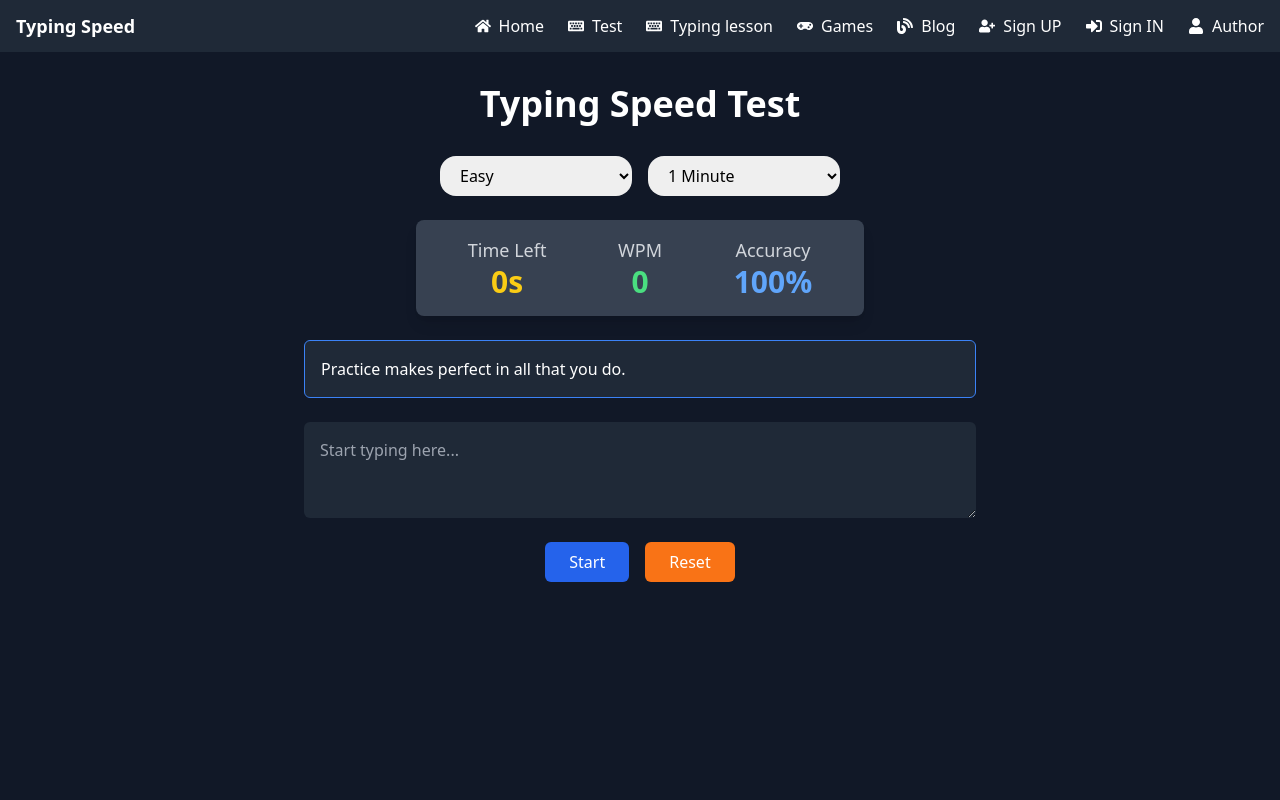
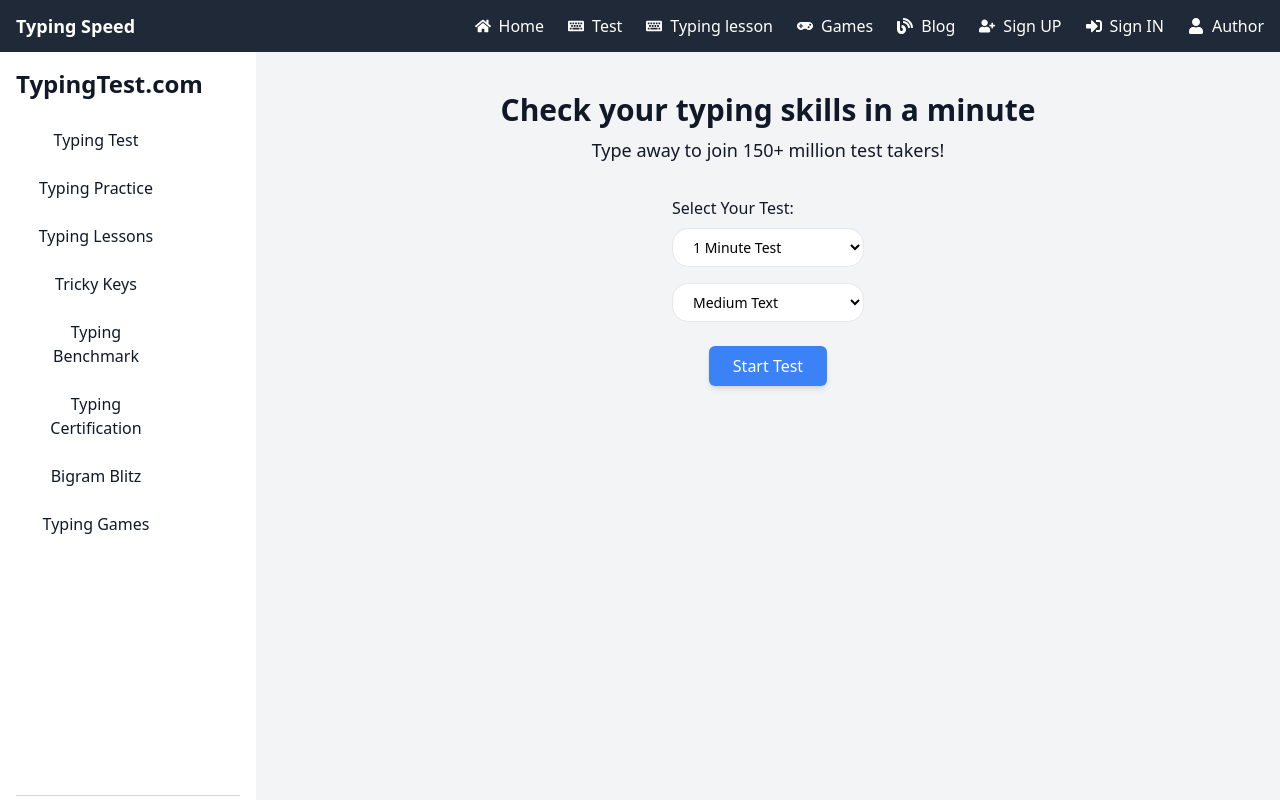
Before and after one commit to Joy-chandra-roy/typing-speed, a React (Vite) app: page / in a window 1280 px wide. Shown: the top 800 px of the page. Built offline with nearby package versions, Linux system fonts and the light colour scheme.

Commit message:
landing page update

```diff
--- a/src/pages/Home/Home/Home.jsx
+++ b/src/pages/Home/Home/Home.jsx
@@ -1,197 +1,86 @@
-import React, { useState, useEffect } from "react";
+import { useState } from "react";
+import { NavLink } from "react-router-dom";
 
-const Home = () => {
-  const [difficulty, setDifficulty] = useState("Easy");
-  const [timeLimit, setTimeLimit] = useState(60); // Default time: 1 minute
-  const [generatedText, setGeneratedText] = useState("");
-  const [inputText, setInputText] = useState("");
-  const [timeLeft, setTimeLeft] = useState(0);
-  const [testStarted, setTestStarted] = useState(false);
-  const [wpm, setWpm] = useState(0);
-  const [accuracy, setAccuracy] = useState(100);
-  const [errors, setErrors] = useState(0);
+const Home= () => {
+  const [darkMode, setDarkMode] = useState(false);
 
-  const sampleTexts = {
-    Easy: [
-      "The quick brown fox jumps over the lazy dog.",
-      "A journey of a thousand miles begins with a single step.",
-      "Practice makes perfect in all that you do.",
-    ],
-    Medium: [
-      "Typing tests help you improve speed and accuracy.",
-      "Programming requires focus, patience, and practice.",
-      "Consistent effort leads to better results in typing.",
-    ],
-    Hard: [
-      "Advanced typing requires focus, practice, and precision.",
-      "Pseudocode often serves as the foundation of logical thinking.",
-      "Debugging is an essential skill for software developers.",
-    ],
-  };
-
-  // Generate random text based on difficulty
-  const getRandomText = () => {
-    const texts = sampleTexts[difficulty];
-    return texts[Math.floor(Math.random() * texts.length)];
-  };
-
-  // Set the text whenever the difficulty changes
-  useEffect(() => {
-    setGeneratedText(getRandomText());
-  }, [difficulty]);
-
-  // Timer functionality
-  useEffect(() => {
-    let timer;
-    if (testStarted && timeLeft > 0) {
-      timer = setTimeout(() => setTimeLeft((prev) => prev - 1), 1000);
-    } else if (timeLeft === 0 && testStarted) {
-      finishTest();
-    }
-    return () => clearTimeout(timer);
-  }, [testStarted, timeLeft]);
-
-  // Start the test
-  const startTest = () => {
-    setTestStarted(true);
-    setInputText("");
-    setTimeLeft(timeLimit); // Use selected time limit
-    setWpm(0);
-    setAccuracy(100);
-    setErrors(0);
-    setGeneratedText(getRandomText());
-  };
-
-  // Finish the test
-  const finishTest = () => {
-    setTestStarted(false);
-    calculateResults();
-  };
-
-  // Calculate WPM and accuracy
-  const calculateResults = () => {
-    const wordsTyped = inputText.trim().split(" ").length;
-    const correctChars = [...inputText].filter(
-      (char, idx) => char === generatedText[idx]
-    ).length;
-    const totalChars = generatedText.length;
-
-    setWpm(Math.round((wordsTyped / (timeLimit / 60)) || 0));
-    setAccuracy(((correctChars / totalChars) * 100).toFixed(0));
-  };
-
-  // Handle user input
-  const handleInput = (e) => {
-    const value = e.target.value;
-    setInputText(value);
-
-    const correctChars = value.split("").filter((char, idx) => char === generatedText[idx]).length;
-    const totalTyped = value.length;
-
-    setErrors(totalTyped - correctChars);
-    setAccuracy(((correctChars / totalTyped) * 100).toFixed(0));
-
-    if (value.length === generatedText.length) finishTest();
-  };
-
-  // Reset the test
-  const resetTest = () => {
-    setTestStarted(false);
-    setInputText("");
-    setTimeLeft(0);
-    setWpm(0);
-    setAccuracy(100);
-    setErrors(0);
-    setGeneratedText(getRandomText());
+  const toggleDarkMode = () => {
+    setDarkMode(!darkMode);
   };
 
   return (
-    <div className="flex flex-col items-center min-h-screen py-8 text-white bg-gray-900">
-      <h1 className="mb-8 text-4xl font-bold">Typing Speed Test</h1>
+    <div className={`${darkMode ? "bg-gray-800 text-white" : "bg-white text-gray-900"} min-h-screen flex`}>
+      {/* Sidebar Navigation */}
+      <aside className="flex flex-col w-64 p-4 bg-white-100 dark:bg-gray-900">
+        <div className="mb-6 text-2xl font-bold">TypingTest.com</div>
+        <nav>
+          <ul className="space-y-4">
+            <li className="w-40 px-3 py-1 text-center cursor-pointer hover:bg-blue-500 rounded-xl">Typing Test</li>
+            <li className="w-40 px-3 py-1 text-center cursor-pointer hover:bg-blue-500 rounded-xl">Typing Practice</li>
+            <li className="w-40 px-3 py-1 text-center cursor-pointer hover:bg-blue-500 rounded-xl">Typing Lessons</li>
+            <li className="w-40 px-3 py-1 text-center cursor-pointer hover:bg-blue-500 rounded-xl">Tricky Keys</li>
+            <li className="w-40 px-3 py-1 text-center cursor-pointer hover:bg-blue-500 rounded-xl">Typing Benchmark</li>
+            <li className="w-40 px-2 py-1 text-center cursor-pointer hover:bg-blue-500 rounded-xl">Typing Certification</li>
+            <li className="w-40 px-3 py-1 text-center cursor-pointer hover:bg-blue-500 rounded-xl">Bigram Blitz</li>
+            <li className="w-40 px-3 py-1 text-center cursor-pointer hover:bg-blue-500 rounded-xl">Typing Games</li>
+          </ul>
+        </nav>
+        <div className="pt-4 mt-auto border-t border-gray-300 dark:border-gray-700">
+          <label className="flex items-center space-x-2 cursor-pointer">
+            <input
+              type="checkbox"
+              className="hidden toggle-checkbox"
+              onChange={toggleDarkMode}
+            />
+            <div className="relative w-10 h-5 bg-gray-300 rounded-full dark:bg-gray-600">
+              <div
+                className={`w-4 h-4 bg-white dark:bg-gray-800 rounded-full shadow transform duration-300  ${
+                  darkMode ? "translate-x-5 " : "translate-x-0"
+                }`}
+              ></div>
+            </div>
+            <span>Dark Mode</span>
+          </label>
+        </div>
+      </aside>
 
-      {/* Difficulty Dropdown */}
-      <div className="flex gap-4 mb-6">
-        <select
-          value={difficulty}
-          onChange={(e) => setDifficulty(e.target.value)}
-          className="w-48 px-4 py-2 text-black rounded-2xl bg-white-700"
-        >
-          <option value="Easy">Easy</option>
-          <option value="Medium">Medium</option>
-          <option value="Hard">Hard</option>
-        </select>
+      {/* Main Content */}
+      <main className="flex flex-col items-center flex-1 p-10 bg-gray-100">
+        <h2 className="mb-2 text-3xl font-bold">Check your typing skills in a minute</h2>
+        <p className="mb-8 text-lg text-center">Type away to join 150+ million test takers!</p>
 
-        {/* Custom Time Dropdown */}
-        <select
-          value={timeLimit}
-          onChange={(e) => setTimeLimit(Number(e.target.value))}
-          className="w-48 px-4 py-2 text-black rounded-2xl bg-white-700"
-        >
-          <option value={30}>30 Seconds</option>
-          <option value={60}>1 Minute</option>
-          <option value={90}>1 Minute 30 Seconds</option>
-          <option value={120}>2 Minutes</option>
-        </select>
-      </div>
+        {/* Test Selection */}
+        <div className="mb-6 space-y-4 text-center">
+          <div className="flex flex-col items-start">
+            <label htmlFor="test-duration" className="mb-2 font-medium">Select Your Test:</label>
+            <select
+              id="test-duration"
+              className="w-48 px-4 py-2 text-sm text-black bg-white border dark:bg-gray-700 focus:outline-none rounded-2xl bg-white-700"
+            >
+              <option>1 Minute Test</option>
+              <option>3 Minute Test</option>
+              <option>5 Minute Test</option>
+            </select>
+          </div>
+          <div className="flex flex-col items-start">
 
-      {/* Timer and Stats */}
-      <div className="flex justify-around w-full max-w-md p-4 mb-6 bg-gray-700 rounded-lg shadow-lg">
-        <div className="text-center">
-          <p className="text-lg font-medium text-gray-300">Time Left</p>
-          <p className="text-3xl font-bold text-yellow-400">{timeLeft}s</p>
+            <select
+              id="text-type"
+              className="w-48 px-4 py-2 text-sm text-black bg-white border dark:bg-gray-700 focus:outline-none rounded-2xl bg-white-700"
+            >
+              <option>Medium Text</option>
+              <option>Short Text</option>
+              <option>Long Text</option>
+            </select>
+          </div>
         </div>
-      <div className="text-center">
-        <p className="text-lg font-medium text-gray-300">WPM</p>
-        <p className="text-3xl font-bold text-green-400">{wpm}</p>
-      </div>
-      <div className="text-center">
-        <p className="text-lg font-medium text-gray-300">Accuracy</p>
-        <p className="text-3xl font-bold text-blue-400">{accuracy}%</p>
-      </div>
-    </div>
 
-      {/* Typing Text */}
-      <div className="w-full max-w-2xl p-4 mb-6 bg-gray-800 border border-blue-500 rounded-md">
-        {generatedText.split("").map((char, idx) => (
-          <span
-            key={idx}
-            className={`${
-              idx < inputText.length
-                ? inputText[idx] === char
-                  ? "text-green-400"
-                  : "bg-red-500 text-white"
-                : ""
-            }`}
-          >
-            {char}
-          </span>
-        ))}
-      </div>
+        {/* Buttons */}
+        <NavLink to="/test" className="px-6 py-2 mb-4 text-white transition duration-300 bg-blue-500 rounded-md shadow-md hover:bg-blue-600">
+          Start Test
+        </NavLink>
 
-      {/* Input Area */}
-      <textarea
-        className="w-full h-24 max-w-2xl p-4 text-white bg-gray-800 rounded-md focus:outline-none"
-        placeholder="Start typing here..."
-        value={inputText}
-        onChange={handleInput}
-        disabled={!testStarted || timeLeft === 0}
-      ></textarea>
-
-      {/* Buttons */}
-      <div className="flex gap-4 mt-6">
-        <button
-          onClick={startTest}
-          className="px-6 py-2 text-white bg-blue-600 rounded-md hover:bg-blue-700"
-        >
-          Start
-        </button>
-        <button
-          onClick={resetTest}
-          className="px-6 py-2 text-white bg-orange-500 rounded-md hover:bg-orange-600"
-        >
-          Reset
-        </button>
-      </div>
+      </main>
     </div>
   );
 };
--- a/src/pages/Home/Test/Test.jsx
+++ b/src/pages/Home/Test/Test.jsx
@@ -1,9 +1,199 @@
-import React from 'react';
 
-const Test = () => {
+
+import  { useState, useEffect } from "react";
+
+const Test= () => {
+  const [difficulty, setDifficulty] = useState("Easy");
+  const [timeLimit, setTimeLimit] = useState(60); // Default time: 1 minute
+  const [generatedText, setGeneratedText] = useState("");
+  const [inputText, setInputText] = useState("");
+  const [timeLeft, setTimeLeft] = useState(0);
+  const [testStarted, setTestStarted] = useState(false);
+  const [wpm, setWpm] = useState(0);
+  const [accuracy, setAccuracy] = useState(100);
+  const [errors, setErrors] = useState(0);
+
+  const sampleTexts = {
+    Easy: [
+      "The quick brown fox jumps over the lazy dog.",
+      "A journey of a thousand miles begins with a single step.",
+      "Practice makes perfect in all that you do.",
+    ],
+    Medium: [
+      "Typing tests help you improve speed and accuracy.",
+      "Programming requires focus, patience, and practice.",
+      "Consistent effort leads to better results in typing.",
+    ],
+    Hard: [
+      "Advanced typing requires focus, practice, and precision.",
+      "Pseudocode often serves as the foundation of logical thinking.",
+      "Debugging is an essential skill for software developers.",
+    ],
+  };
+
+  // Generate random text based on difficulty
+  const getRandomText = () => {
+    const texts = sampleTexts[difficulty];
+    return texts[Math.floor(Math.random() * texts.length)];
+  };
+
+  // Set the text whenever the difficulty changes
+  useEffect(() => {
+    setGeneratedText(getRandomText());
+  }, [difficulty]);
+
+  // Timer functionality
+  useEffect(() => {
+    let timer;
+    if (testStarted && timeLeft > 0) {
+      timer = setTimeout(() => setTimeLeft((prev) => prev - 1), 1000);
+    } else if (timeLeft === 0 && testStarted) {
+      finishTest();
+    }
+    return () => clearTimeout(timer);
+  }, [testStarted, timeLeft]);
+
+  // Start the test
+  const startTest = () => {
+    setTestStarted(true);
+    setInputText("");
+    setTimeLeft(timeLimit); // Use selected time limit
+    setWpm(0);
+    setAccuracy(100);
+    setErrors(0);
+    setGeneratedText(getRandomText());
+  };
+
+  // Finish the test
+  const finishTest = () => {
+    setTestStarted(false);
+    calculateResults();
+  };
+
+  // Calculate WPM and accuracy
+  const calculateResults = () => {
+    const wordsTyped = inputText.trim().split(" ").length;
+    const correctChars = [...inputText].filter(
+      (char, idx) => char === generatedText[idx]
+    ).length;
+    const totalChars = generatedText.length;
+
+    setWpm(Math.round((wordsTyped / (timeLimit / 60)) || 0));
+    setAccuracy(((correctChars / totalChars) * 100).toFixed(0));
+  };
+
+  // Handle user input
+  const handleInput = (e) => {
+    const value = e.target.value;
+    setInputText(value);
+
+    const correctChars = value.split("").filter((char, idx) => char === generatedText[idx]).length;
+    const totalTyped = value.length;
+
+    setErrors(totalTyped - correctChars);
+    setAccuracy(((correctChars / totalTyped) * 100).toFixed(0));
+
+    if (value.length === generatedText.length) finishTest();
+  };
+
+  // Reset the test
+  const resetTest = () => {
+    setTestStarted(false);
+    setInputText("");
+    setTimeLeft(0);
+    setWpm(0);
+    setAccuracy(100);
+    setErrors(0);
+    setGeneratedText(getRandomText());
+  };
+
   return (
-    <div>
+    <div className="flex flex-col items-center min-h-screen py-8 text-white bg-gray-900">
+      <h1 className="mb-8 text-4xl font-bold">Typing Speed Test</h1>
 
+      {/* Difficulty Dropdown */}
+      <div className="flex gap-4 mb-6">
+        <select
+          value={difficulty}
+          onChange={(e) => setDifficulty(e.target.value)}
+          className="w-48 px-4 py-2 text-black rounded-2xl bg-white-700"
+        >
+          <option value="Easy">Easy</option>
+          <option value="Medium">Medium</option>
+          <option value="Hard">Hard</option>
+        </select>
+
+        {/* Custom Time Dropdown */}
+        <select
+          value={timeLimit}
+          onChange={(e) => setTimeLimit(Number(e.target.value))}
+          className="w-48 px-4 py-2 text-black rounded-2xl bg-white-700"
+        >
+          <option value={30}>30 Seconds</option>
+          <option value={60}>1 Minute</option>
+          <option value={90}>1 Minute 30 Seconds</option>
+          <option value={120}>2 Minutes</option>
+        </select>
+      </div>
+
+      {/* Timer and Stats */}
+      <div className="flex justify-around w-full max-w-md p-4 mb-6 bg-gray-700 rounded-lg shadow-lg">
+        <div className="text-center">
+          <p className="text-lg font-medium text-gray-300">Time Left</p>
+          <p className="text-3xl font-bold text-yellow-400">{timeLeft}s</p>
+        </div>
+      <div className="text-center">
+        <p className="text-lg font-medium text-gray-300">WPM</p>
+        <p className="text-3xl font-bold text-green-400">{wpm}</p>
+      </div>
+      <div className="text-center">
+        <p className="text-lg font-medium text-gray-300">Accuracy</p>
+        <p className="text-3xl font-bold text-blue-400">{accuracy}%</p>
+      </div>
+    </div>
+
+      {/* Typing Text */}
+      <div className="w-full max-w-2xl p-4 mb-6 bg-gray-800 border border-blue-500 rounded-md">
+        {generatedText.split("").map((char, idx) => (
+          <span
+            key={idx}
+            className={`${
+              idx < inputText.length
+                ? inputText[idx] === char
+                  ? "text-green-400"
+                  : "bg-red-500 text-white"
+                : ""
+            }`}
+          >
+            {char}
+          </span>
+        ))}
+      </div>
+
+      {/* Input Area */}
+      <textarea
+        className="w-full h-24 max-w-2xl p-4 text-white bg-gray-800 rounded-md focus:outline-none"
+        placeholder="Start typing here..."
+        value={inputText}
+        onChange={handleInput}
+        disabled={!testStarted || timeLeft === 0}
+      ></textarea>
+
+      {/* Buttons */}
+      <div className="flex gap-4 mt-6">
+        <button
+          onClick={startTest}
+          className="px-6 py-2 text-white bg-blue-600 rounded-md hover:bg-blue-700"
+        >
+          Start
+        </button>
+        <button
+          onClick={resetTest}
+          className="px-6 py-2 text-white bg-orange-500 rounded-md hover:bg-orange-600"
+        >
+          Reset
+        </button>
+      </div>
     </div>
   );
 };
--- a/src/pages/Shared/Navber/Navber.jsx
+++ b/src/pages/Shared/Navber/Navber.jsx
@@ -9,7 +9,7 @@
     <nav className="text-white bg-gray-800 ">
       <div className="container flex items-center justify-between px-4 py-3 mx-auto">
         <div className="flex items-center">
-          <div className="text-lg font-bold">Typing Speed</div>
+          <NavLink to="/" className="text-lg font-bold">Typing Speed</NavLink>
         </div>
         <button
           className="text-white md:hidden"
```
